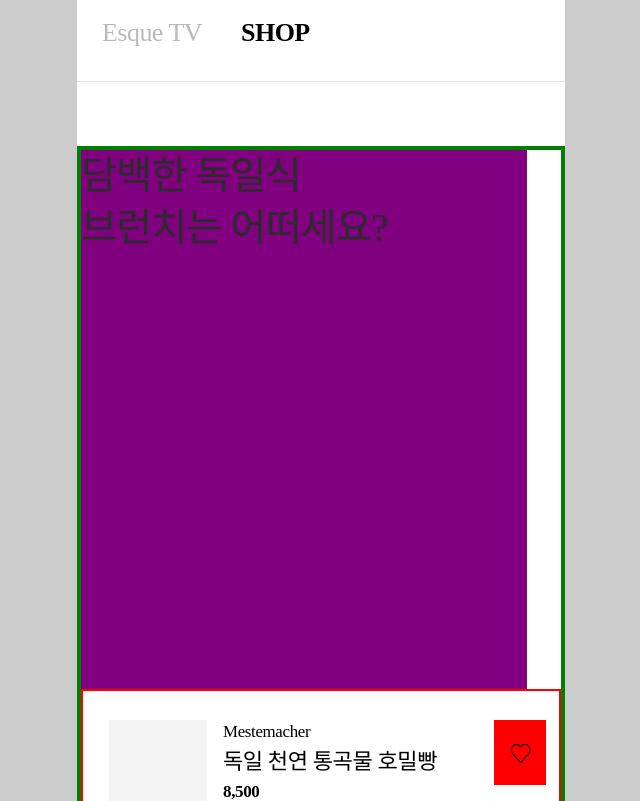
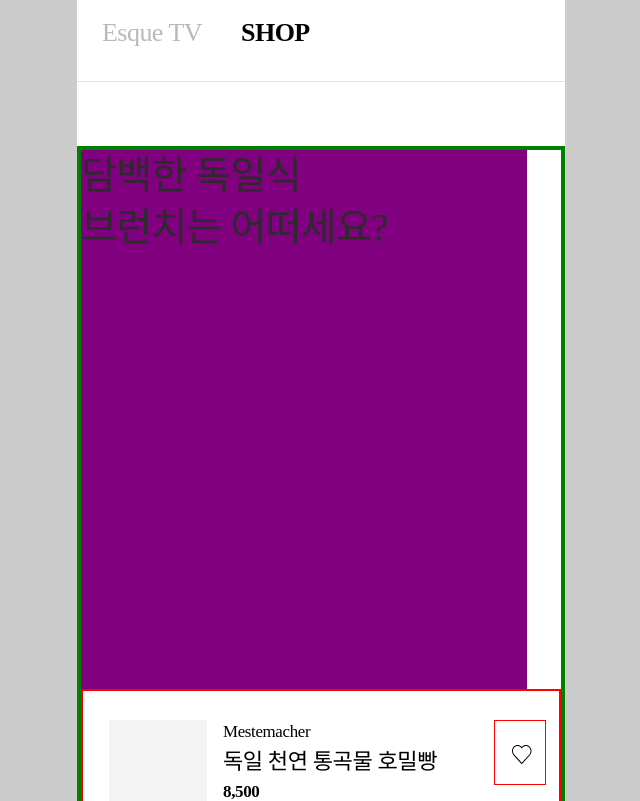
Before and after one commit to puba5/esque-frontend, a Next.js app: page /shop in a window 1280 px wide. Shown: the top 801 px of the page, without its empty margins (319-959 px from the left). Built offline with nearby package versions, Linux system fonts and the light colour scheme; a web font is replaced by a local one.

Commit message:
feat : 하트 채워진거 추가
현재 svg 문제로 수정 필요

```diff
--- a/src/components/atoms/Btn/HeartFilled.tsx
+++ b/src/components/atoms/Btn/HeartFilled.tsx
@@ -6,8 +6,8 @@ export default function HeartFilled(props) {
   return (
     <Wrapper>
       <svg
-        width="40"
-        height="50"
+        width={`${4 * size}rem`}
+        height={`${5 * size}rem`}
         viewBox="0 0 40 50"
         fill="none"
         xmlns="http://www.w3.org/2000/svg"
--- a/src/components/molecules/product/shopProduct.tsx
+++ b/src/components/molecules/product/shopProduct.tsx
@@ -1,9 +1,19 @@
-import React from "react";
+import React, { useState } from "react";
 import styled from "styled-components";
 import Heart from "@src/components/atoms/btn/Heart";
+import HeartFilled from "@src/components/atoms/btn/HeartFilled";
 
 export default function ShopProduct(props) {
   const { brandName, productName, price } = props;
+  const [isHeart, setIsHeart] = useState(false);
+
+  const heartClick = () => {
+    if (!isHeart) {
+      setIsHeart(true);
+    } else {
+      setIsHeart(false);
+    }
+  };
   return (
     <Wrapper>
       <ProductPhoto></ProductPhoto>
@@ -12,8 +22,9 @@ export default function ShopProduct(props) {
         <ProductName>독일 천연 통곡물 호밀빵</ProductName>
         <Price>8,500</Price>
       </ProductDesc>
-      <HeartButton>
-        <Heart color={"black"} size={`1.5`} />
+      <HeartButton onClick={heartClick}>
+        {isHeart && <HeartFilled size={`1`}></HeartFilled>}
+        {!isHeart && <Heart color={"black"} size={`1.5`} />}
       </HeartButton>
     </Wrapper>
   );
@@ -64,7 +75,7 @@ const Price = styled.div`
 const HeartButton = styled.div`
   width: 4rem;
   height: 5rem;
-  background-color: red;
+  border: 1px solid red;
   margin-left: auto;
   padding-left: 1.3rem;
   padding-top: 1.9rem;
--- a/src/components/organisms/Header/shopHeader.tsx
+++ b/src/components/organisms/Header/shopHeader.tsx
@@ -16,9 +16,9 @@ export default function ShopHeader(props) {
       <Wrapper>
         <EsqueTV href="/">Esque TV</EsqueTV>
         <Shop>SHOP</Shop>
-        <div onClick={onClickButton}>
+        <HambergerButton onClick={onClickButton}>
           <Hamberger size={1} color={"black"} />
-        </div>
+        </HambergerButton>
         <HeaderLine />
       </Wrapper>
     </div>
@@ -68,3 +68,7 @@ const HeaderLine = styled.div`
   width: 100%;
   background: #e4e4e4;
 `;
+
+const HambergerButton = styled.div`
+  padding-right: 1.2rem;
+`;
```
